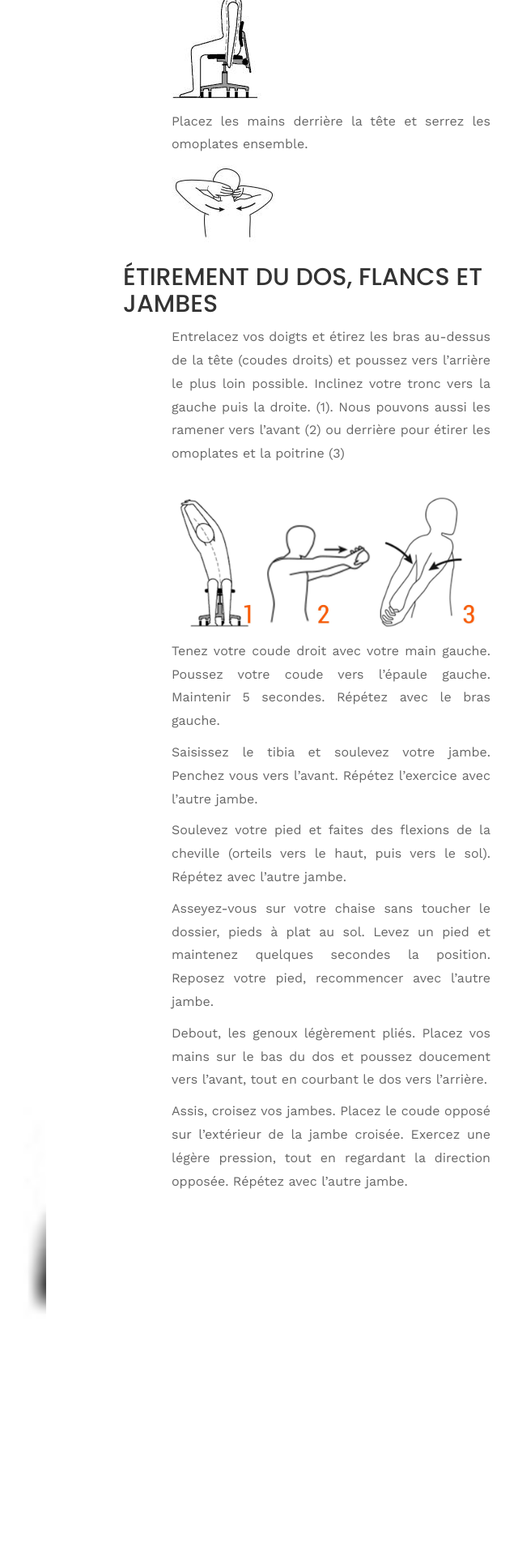
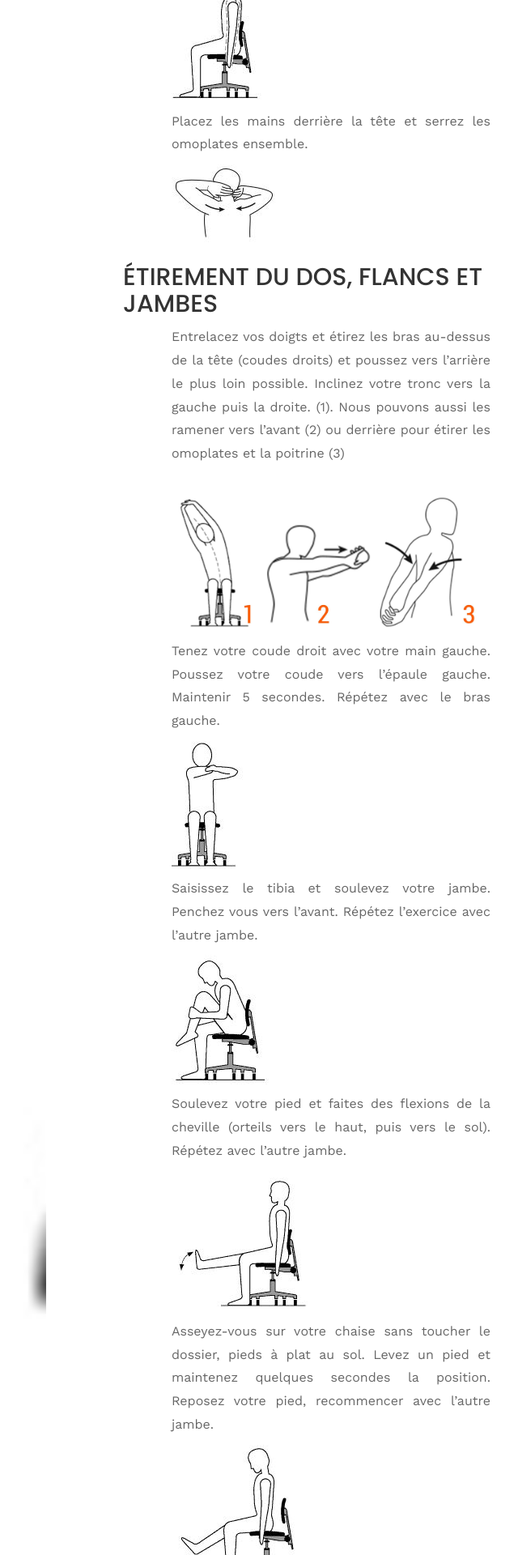
Before and after one commit to phildaponte/odemard, a Jekyll site: the page built from _posts/2017-06-26-que-faire-pendant-une-pause-au-travail-.md, in a window 1280 px wide. Shown: the part 3080-5000 px from the top of the page at 81% size, without its empty margins (519-1159 px from the left). Built offline with Jekyll 4.4.1, drawn with Linux system fonts in a browser that asks for light colours; comment, search, counter and statistics services are not loaded.

Commit message:
Update Blog Post “2017-06-26-que-faire-pendant-une-pause-au-travail-”

```diff
--- a/_posts/2017-06-26-que-faire-pendant-une-pause-au-travail-.md
+++ b/_posts/2017-06-26-que-faire-pendant-une-pause-au-travail-.md
@@ -71,17 +71,29 @@ Nous pouvons aussi les ramener vers l’avant (2) ou derrière pour étirer les
 Tenez votre coude droit avec votre main gauche. Poussez votre coude vers l’épaule gauche.
 Maintenir 5 secondes. Répétez avec le bras gauche.
 
+![null](/img/uploads/Capture5.JPG)
+
 Saisissez le tibia et soulevez votre jambe. Penchez vous vers l’avant. Répétez l’exercice avec l’autre
 jambe.
+
+![null](/img/uploads/Capture6.JPG)
 
 Soulevez votre pied et faites des flexions de la cheville (orteils vers le haut, puis vers le sol). Répétez
 avec l’autre jambe.
 
+![null](/img/uploads/Capture7.JPG)
+
 Asseyez-vous sur votre chaise sans toucher le dossier, pieds à plat au sol. Levez un pied et maintenez
 quelques secondes la position. Reposez votre pied, recommencer avec l’autre jambe.
+
+![null](/img/uploads/Capture8.JPG)
 
 Debout, les genoux légèrement pliés. Placez vos mains sur le bas du dos et poussez doucement vers
 l’avant, tout en courbant le dos vers l’arrière.
 
+![null](/img/uploads/Capture9.JPG)
+
 Assis, croisez vos jambes. Placez le coude opposé sur l’extérieur de la jambe croisée. Exercez une
 légère pression, tout en regardant la direction opposée. Répétez avec l’autre jambe.
+
+![null](/img/uploads/Capture10.JPG)
```
Also changed, not shown: img/uploads/Capture10.JPG (added), img/uploads/Capture5.JPG (added), img/uploads/Capture6.JPG (added), img/uploads/Capture7.JPG (added), img/uploads/Capture8.JPG (added), img/uploads/Capture9.JPG (added).
